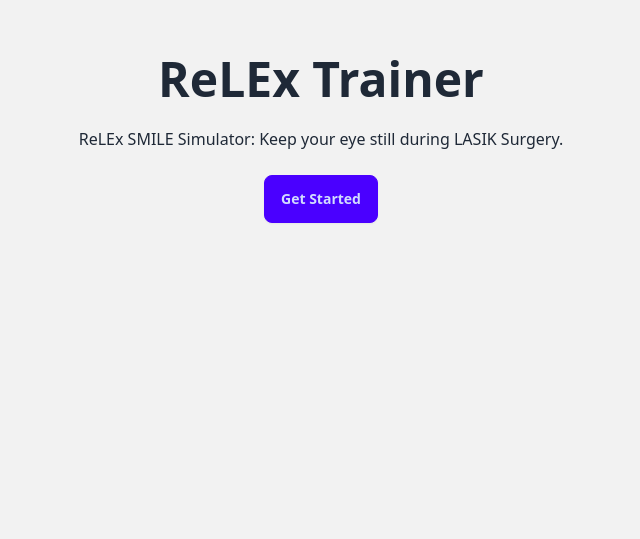
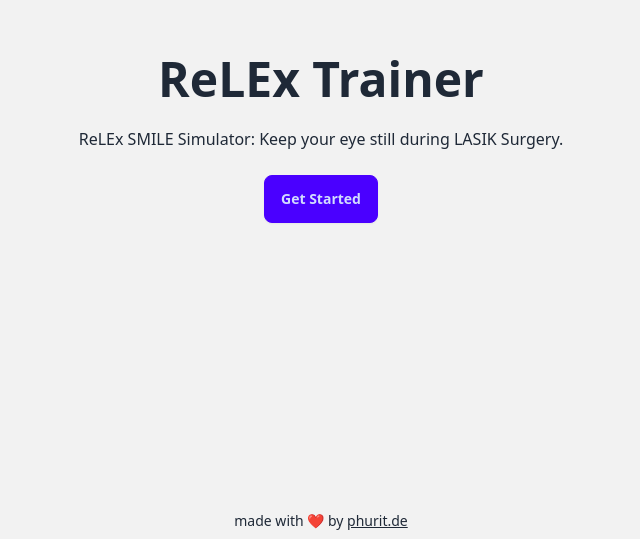
Before and after one commit to richeyphu/relex-trainer, a SvelteKit app: page / in a window 1280 px wide. Shown: the part 261-800 px from the top of the page, without its empty margins (319-959 px from the left). Built offline with nearby package versions, Linux system fonts and the light colour scheme.

Commit message:
feat: Add footer

```diff
--- a/src/routes/+page.svelte
+++ b/src/routes/+page.svelte
@@ -18,3 +18,8 @@
 		</div>
 	</div>
 </section>
+<footer class="absolute bottom-0 flex w-full justify-center p-2">
+	<div class="text-sm font-extralight">
+		made with ❤️ by <a class="link" href="https://phurit.de">phurit.de</a>
+	</div>
+</footer>
```
